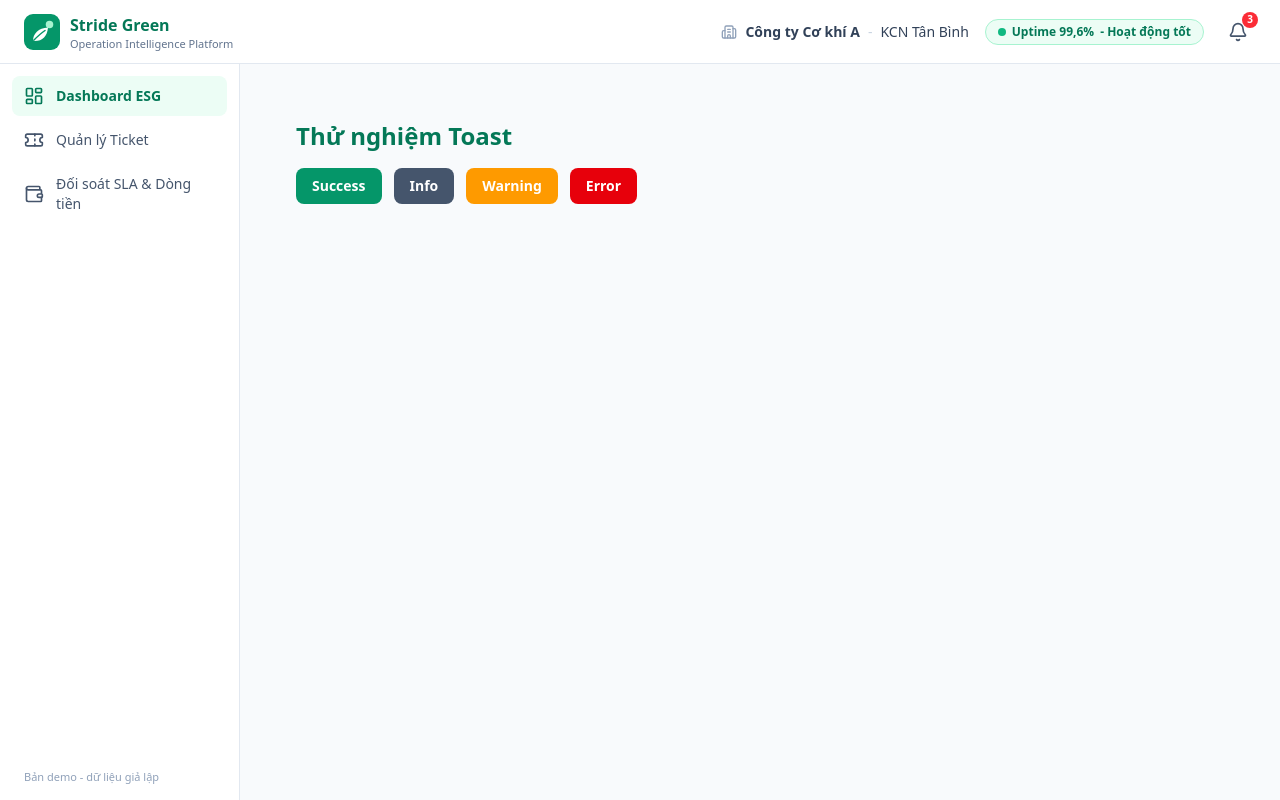
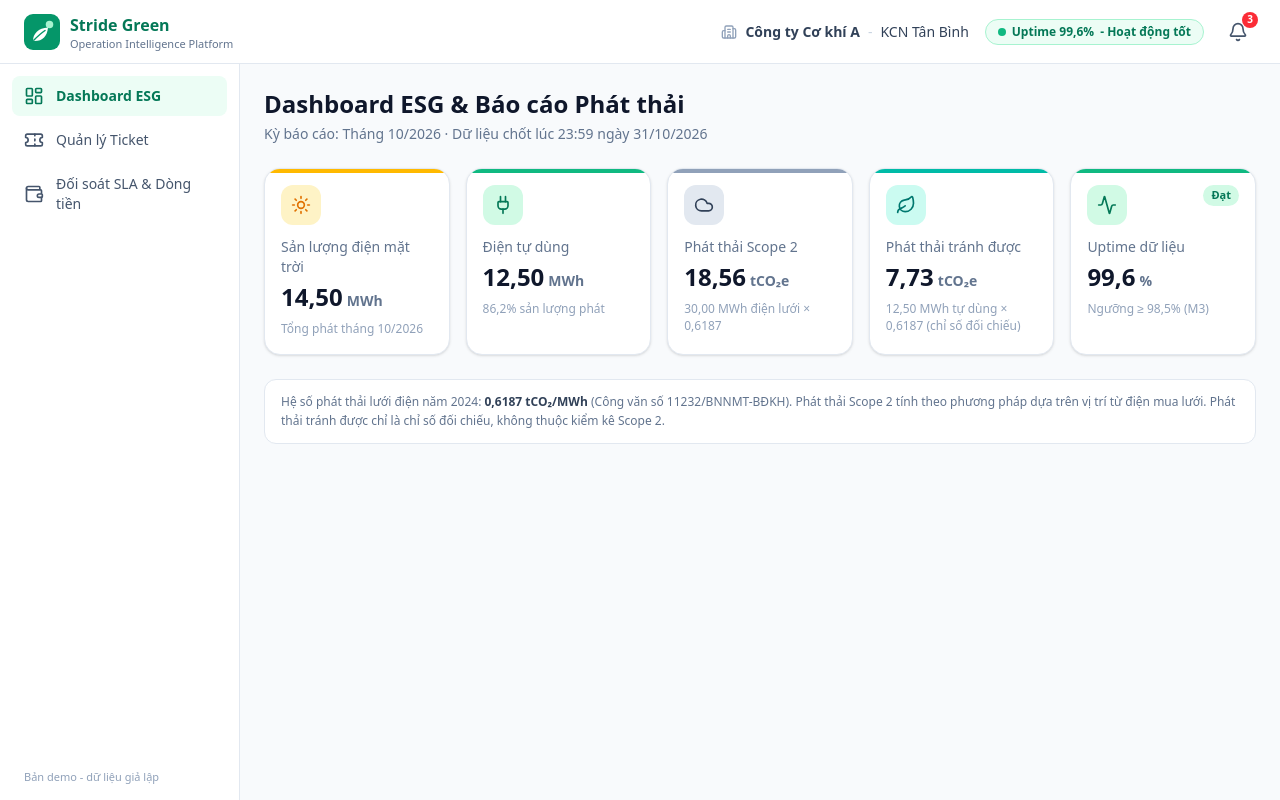
Before and after one commit to ltgiakhanh2000-hue/stride-green-demo, a Next.js app: page / in a window 1280 px wide. Built offline with nearby package versions, Linux system fonts and the light colour scheme.

Commit message:
thêm 5 thẻ báo cáo ESG + sửa lại page.tsx để xem dashboard

```diff
--- a/src/app/page.tsx
+++ b/src/app/page.tsx
@@ -1,39 +1,39 @@
-"use client";
+import ESGStats from "@/src/components/esg/ESGStats";
+import { esgStatsData } from "@/src/data/mockData";
 
-import { useToast } from "@/src/components/common/ToastProvider";
-
-export default function Home() {
-  const { showToast } = useToast();
+export default function DashboardPage() {
+  const d = esgStatsData;
 
   return (
-    <main className="space-y-4 p-8">
-      <h1 className="text-2xl font-bold text-brand-700">Thử nghiệm Toast</h1>
-      <div className="flex flex-wrap gap-3">
-        <button
-          onClick={() => showToast("Đã tải Báo cáo PDF thành công", "success")}
-          className="rounded-lg bg-brand-600 px-4 py-2 text-sm font-semibold text-white hover:bg-brand-700"
-        >
-          Success
-        </button>
-        <button
-          onClick={() => showToast("Đang chuẩn bị dữ liệu báo cáo...", "info")}
-          className="rounded-lg bg-slate-600 px-4 py-2 text-sm font-semibold text-white hover:bg-slate-700"
-        >
-          Info
-        </button>
-        <button
-          onClick={() => showToast("Sản lượng thấp hơn mức cam kết", "warning")}
-          className="rounded-lg bg-amber-500 px-4 py-2 text-sm font-semibold text-white hover:bg-amber-600"
-        >
-          Warning
-        </button>
-        <button
-          onClick={() => showToast("Không thể gửi Ticket, thử lại sau", "error")}
-          className="rounded-lg bg-red-600 px-4 py-2 text-sm font-semibold text-white hover:bg-red-700"
-        >
-          Error
-        </button>
+    <div className="space-y-6">
+      {/* ===== Tiêu đề trang ===== */}
+      <div className="flex flex-col gap-3 sm:flex-row sm:items-center sm:justify-between">
+        <div>
+          <h1 className="text-xl font-bold text-slate-900 md:text-2xl">
+            Dashboard ESG &amp; Báo cáo Phát thải
+          </h1>
+          <p className="mt-1 text-sm text-slate-500">
+            Kỳ báo cáo: Tháng {d.monthYear} · Dữ liệu chốt lúc 23:59 ngày 31/10/2026
+          </p>
+        </div>
+
+        {/* >>> BƯỚC 8: chèn nút "Xem & Xuất Báo cáo ESG" vào ngay dưới dòng này <<< */}
       </div>
-    </main>
+
+      {/* ===== 5 thẻ KPI ===== */}
+      <ESGStats />
+
+      {/* >>> BƯỚC 7: chèn <ChartSection /> vào ngay dưới dòng này <<< */}
+
+      {/* ===== Chú thích hệ số phát thải ===== */}
+      <p className="rounded-xl border border-slate-200 bg-white px-4 py-3 text-xs leading-relaxed text-slate-500">
+        Hệ số phát thải lưới điện năm {d.emissionFactorYear}:{" "}
+        <span className="font-semibold text-slate-700">
+          {d.emissionFactor.toString().replace(".", ",")} tCO₂/MWh
+        </span>{" "}
+        (Công văn số 11232/BNNMT-BĐKH). Phát thải Scope 2 tính theo phương pháp dựa trên vị trí từ điện mua lưới.
+        Phát thải tránh được chỉ là chỉ số đối chiếu, không thuộc kiểm kê Scope 2.
+      </p>
+    </div>
   );
 }
--- /dev/null
+++ b/src/components/esg/ESGStats.tsx
@@ -0,0 +1,111 @@
+import { Cloud, Leaf, Plug, Sun, Activity } from "lucide-react";
+import type { LucideIcon } from "lucide-react";
+import { esgStatsData } from "@/src/data/mockData";
+
+// Định dạng số kiểu Việt Nam: 14.5 -> "14,50"
+const fmt = (n: number, digits = 2) => n.toFixed(digits).replace(".", ",");
+
+// Bảng màu từng thẻ. Viết đầy đủ tên class để Tailwind nhận diện được.
+const tones = {
+  amber: { icon: "bg-amber-100 text-amber-600", bar: "bg-amber-400" },
+  brand: { icon: "bg-brand-100 text-brand-700", bar: "bg-brand-500" },
+  slate: { icon: "bg-slate-200 text-slate-700", bar: "bg-slate-400" },
+  teal: { icon: "bg-teal-100 text-teal-700", bar: "bg-teal-500" },
+  red: { icon: "bg-red-100 text-red-600", bar: "bg-red-400" },
+};
+
+interface KpiCard {
+  label: string;
+  value: string;
+  unit: string;
+  note: string;
+  icon: LucideIcon;
+  tone: keyof typeof tones;
+  badge?: { text: string; ok: boolean };
+}
+
+export default function ESGStats() {
+  const d = esgStatsData;
+  const selfRatio = (d.selfConsumed / d.totalGeneration) * 100;
+  const uptimeOk = d.uptimeRate >= d.uptimeThreshold;
+
+  const cards: KpiCard[] = [
+    {
+      label: "Sản lượng điện mặt trời",
+      value: fmt(d.totalGeneration),
+      unit: "MWh",
+      note: `Tổng phát tháng ${d.monthYear}`,
+      icon: Sun,
+      tone: "amber",
+    },
+    {
+      label: "Điện tự dùng",
+      value: fmt(d.selfConsumed),
+      unit: "MWh",
+      note: `${fmt(selfRatio, 1)}% sản lượng phát`,
+      icon: Plug,
+      tone: "brand",
+    },
+    {
+      label: "Phát thải Scope 2",
+      value: fmt(d.scope2Emissions),
+      unit: "tCO₂e",
+      note: `${fmt(d.gridPurchased)} MWh điện lưới × ${fmt(d.emissionFactor, 4)}`,
+      icon: Cloud,
+      tone: "slate",
+    },
+    {
+      label: "Phát thải tránh được",
+      value: fmt(d.avoidedEmissions),
+      unit: "tCO₂e",
+      note: `${fmt(d.selfConsumed)} MWh tự dùng × ${fmt(d.emissionFactor, 4)} (chỉ số đối chiếu)`,
+      icon: Leaf,
+      tone: "teal",
+    },
+    {
+      label: "Uptime dữ liệu",
+      value: fmt(d.uptimeRate, 1),
+      unit: "%",
+      note: `Ngưỡng ≥ ${fmt(d.uptimeThreshold, 1)}% (M3)`,
+      icon: Activity,
+      tone: uptimeOk ? "brand" : "red",
+      badge: { text: uptimeOk ? "Đạt" : "Không đạt", ok: uptimeOk },
+    },
+  ];
+
+  return (
+    <section aria-label="Chỉ số ESG tháng" className="grid gap-4 sm:grid-cols-2 xl:grid-cols-5">
+      {cards.map(({ label, value, unit, note, icon: Icon, tone, badge }) => (
+        <div
+          key={label}
+          className="relative overflow-hidden rounded-2xl border border-slate-200 bg-white p-4 shadow-sm transition hover:shadow-md"
+        >
+          {/* Vạch màu mảnh phía trên mỗi thẻ */}
+          <span className={`absolute inset-x-0 top-0 h-1 ${tones[tone].bar}`} />
+
+          <div className="flex items-start justify-between gap-2">
+            <div className={`rounded-xl p-2.5 ${tones[tone].icon}`}>
+              <Icon className="h-5 w-5" />
+            </div>
+            {badge && (
+              <span
+                className={`rounded-full px-2 py-0.5 text-[11px] font-semibold ${
+                  badge.ok ? "bg-brand-100 text-brand-700" : "bg-red-100 text-red-700"
+                }`}
+              >
+                {badge.text}
+              </span>
+            )}
+          </div>
+
+          <p className="mt-3 text-sm font-medium text-slate-500">{label}</p>
+          <p className="mt-1 flex items-baseline gap-1">
+            <span className="text-2xl font-bold text-slate-900">{value}</span>
+            <span className="text-sm font-semibold text-slate-500">{unit}</span>
+          </p>
+          <p className="mt-2 text-xs leading-snug text-slate-400">{note}</p>
+        </div>
+      ))}
+    </section>
+  );
+}
```
